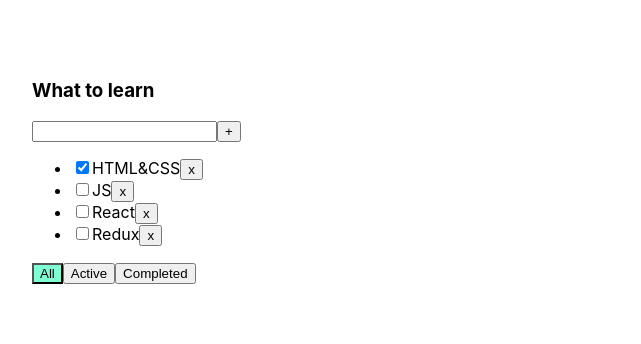
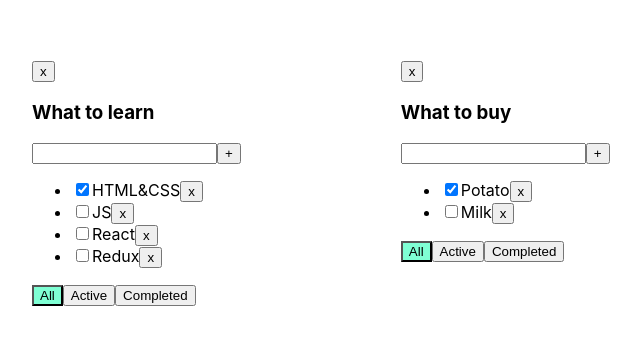
Before and after one commit to dasiklasik/train-second-todolist, a React (Create React App) app: page / in a window 1280 px wide. Shown: the top 344 px of the page, without its empty margins (28-669 px from the left). Built offline with nearby package versions, Linux system fonts and the light colour scheme.

Commit message:
add new functions

```diff
--- a/src/App.tsx
+++ b/src/App.tsx
@@ -3,61 +3,101 @@ import './App.css';
 import {Todolist} from "./Todolist";
 import {v1} from "uuid";
 
-export type tasksType = {
+export type taskType = {
     id: string
     title: string
     isDone: boolean
+}
+
+type todolistType = {
+    id: string
+    title: string
+    filter: filterValuesType
+}
+
+type todolistTasksType = {
+    [key: string]: Array<taskType>
 }
 
 export type filterValuesType = 'all' | 'active' | 'completed'
 
 function App() {
 
-    let initialTasks: Array<tasksType> = [
+    let todolistId1 = v1();
+    let todolistId2 = v1();
+
+
+    const initialTasks: todolistTasksType = {
+        [todolistId1]: [
             {id: v1(), title: 'HTML&CSS', isDone: true},
             {id: v1(), title: 'JS', isDone: false},
             {id: v1(), title: 'React', isDone: false},
-        {id: v1(), title: 'Redux', isDone: false}
-    ]
-
-    let [tasks, setTasks] = useState<Array<tasksType>>(initialTasks)
-    let [filter, setFilter] = useState<filterValuesType>('all')
-
-    const removeTask = (id: string) => {
-        let copyTasks = [...tasks]
-        setTasks(copyTasks.filter(t => t.id !== id))
+            {id: v1(), title: 'Redux', isDone: false},
+        ],
+        [todolistId2]: [
+            {id: v1(), title: 'Potato', isDone: true},
+            {id: v1(), title: 'Milk', isDone: false},
+        ],
     }
 
-    const filterTasks = (filter: filterValuesType) => {
-        setFilter(filter)
+    let [tasks, setTasks] = useState<todolistTasksType>(initialTasks)
+    let [todolists, setTodolists] = useState<Array<todolistType>>([
+        {id: todolistId1, title: 'What to learn', filter: 'all'},
+        {id: todolistId2, title: 'What to buy', filter: 'all'}
+    ])
+
+
+    const removeTask = (todolistId: string, taskId: string) => {
+        setTasks({...tasks, [todolistId]: tasks[todolistId].filter(t => t.id !== taskId)})
     }
 
-    const addTask = (title: string) => {
-      setTasks([{id: v1(), title, isDone: false}, ...tasks])
+    const filterTasks = (todolistId: string, filter: filterValuesType) => {
+        setTodolists(todolists.map(tl => tl.id === todolistId ? {...tl, filter} : tl))
     }
 
-    const changeStatus = (id: string, isDone: boolean) => {
-      setTasks(tasks.map(t => t.id === id ? {...t, isDone} : t))
+    const addTask = (todolistId: string, title: string) => {
+        setTasks({...tasks, [todolistId]: [{id: v1(), title, isDone: false}, ...tasks[todolistId]]})
     }
 
-    let filteredTasks = tasks;
-    if (filter === 'completed') {
-        filteredTasks = filteredTasks.filter(t => t.isDone)
-    } else if (filter === 'active') {
-        filteredTasks = filteredTasks.filter(t => !t.isDone)
+    const changeStatus = (todolistId: string, taskId: string, isDone: boolean) => {
+        setTasks({...tasks, [todolistId]: tasks[todolistId]
+                .map(t => t.id === taskId ? {...t, isDone} : t)})
+    }
+
+    const removeTodolist = (todolistId: string) => {
+      setTodolists(todolists.filter(tl => tl.id !== todolistId))
+        delete tasks[todolistId]
+        console.log(tasks)
+    }
+
+    const changeTodolistTitle = (todolistId: string, title: string) => {
+      setTodolists(todolists.map(tl => tl.id === todolistId ? {...tl, title} : tl))
+    }
+
+    const changeTaskTitle = (todolistId: string, title: string, taskId: string|undefined) => {
+        setTasks({...tasks, [todolistId]: tasks[todolistId]
+            .map(t => t.id === taskId ? {...t, title} : t)})
     }
 
     return (
         <div className={'App'}>
+            {todolists.map(tl => {
+                return (
                     <Todolist
-               title="What to learn"
-               tasks={filteredTasks}
+                        title={tl.title}
+                        tasks={tasks[tl.id]}
                         removeTask={removeTask}
                         filterTasks={filterTasks}
                         addTask={addTask}
                         changeStatus={changeStatus}
-               filter={filter}
+                        filter={tl.filter}
+                        todolistId={tl.id}
+                        removeTodolist={removeTodolist}
+                        changeTodolistTitle={changeTodolistTitle}
+                        changeTaskTitle={changeTaskTitle}
                     />
+                )
+            })}
         </div>
     );
 }
--- /dev/null
+++ b/src/SuperTitle/SuperTitle.tsx
@@ -0,0 +1,53 @@
+import React, {useState, KeyboardEvent, ChangeEvent} from "react";
+
+type SuperTitlePropsType = {
+    title: string
+    todolistId: string
+    taskId?: string
+    changeTitle: (todolistId: string, title: string, taskId?: string) => void
+}
+
+export const SuperTitle = ({
+                        title,
+                        changeTitle,
+                        todolistId,
+                        taskId,
+                        ...props
+                    }: SuperTitlePropsType) => {
+    const [editMode, setEditMode] = useState<boolean>(false)
+    const [value, setValue] = useState<string>(title)
+
+    const onDoubleClickHandler = () => {
+        setEditMode(true)
+    }
+
+    const onBlurHandler = () => {
+        setEditMode(false)
+    }
+
+    const onEnterHandler = (e: KeyboardEvent<HTMLInputElement>) => {
+        if (e.key === 'Enter') {
+            if (taskId) {
+                changeTitle(todolistId, value, taskId)
+            } else {
+                changeTitle(todolistId, value)
+            }
+            setEditMode(false)
+        }
+    }
+
+    const onChangeHandler = (e: ChangeEvent<HTMLInputElement>) => {
+        setValue(e.currentTarget.value)
+    }
+
+    return (
+        <>
+            {!editMode ? <span onDoubleClick={onDoubleClickHandler}>{value}</span> :
+                <input
+                    value={value}
+                    onBlur={onBlurHandler}
+                    onChange={onChangeHandler}
+                    onKeyPress={onEnterHandler}/>}
+        </>
+    )
+}
--- a/src/Todolist.tsx
+++ b/src/Todolist.tsx
@@ -1,15 +1,20 @@
 import React, {ChangeEvent, KeyboardEvent, useState} from "react";
-import {filterValuesType, tasksType} from "./App";
+import {filterValuesType, taskType} from "./App";
 import './App.css'
+import {SuperTitle} from "./SuperTitle/SuperTitle";
 
 type TodolistPropsType = {
     title: string
-    tasks: Array<tasksType>
-    removeTask: (id: string) => void
-    filterTasks: (filter: filterValuesType) => void
-    addTask: (title: string) => void
-    changeStatus: (id: string, isDone: boolean) => void
+    tasks: Array<taskType>
+    removeTask: (todolistId: string, taskId: string) => void
+    filterTasks: (todolistId: string, filter: filterValuesType) => void
+    addTask: (todolistId: string, title: string) => void
+    changeStatus: (todolistId: string, taskId: string, isDone: boolean) => void
     filter: filterValuesType
+    todolistId: string
+    removeTodolist: (todolistId: string) => void
+    changeTodolistTitle: (todolistId: string, title: string) => void
+    changeTaskTitle: (todolistId: string, title: string, taskId: string|undefined) => void
 }
 
 export const Todolist = ({
@@ -19,20 +24,24 @@ export const Todolist = ({
                              filterTasks,
                              addTask,
                              changeStatus,
-                             filter,...props
+                             filter,
+                             todolistId,
+                             removeTodolist,
+                             changeTodolistTitle,
+                             changeTaskTitle, ...props
                          }: TodolistPropsType) => {
 
     let [value, setValue] = useState<string>('')
     let [error, setError] = useState<string | null>(null)
 
-    const filterAll = () => filterTasks('all')
-    const filterActive = () => filterTasks('active')
-    const filterCompleted = () => filterTasks('completed')
+    const filterAll = () => filterTasks(todolistId, 'all')
+    const filterActive = () => filterTasks(todolistId, 'active')
+    const filterCompleted = () => filterTasks(todolistId, 'completed')
 
     const addTaskHandler = () => {
         let title = value.trim()
         if (title !== '') {
-            addTask(value)
+            addTask(todolistId, value)
         } else {
             setError('Title is required!')
         }
@@ -41,14 +50,14 @@ export const Todolist = ({
 
     const changeInputValueHandler = (e: ChangeEvent<HTMLInputElement>) => {
         setError(null)
-      setValue(e.currentTarget.value)
+        setValue(e.currentTarget.value)
     }
 
     const onEnterHandler = (e: KeyboardEvent<HTMLInputElement>) => {
         if (e.key === 'Enter') {
             let title = value.trim()
             if (title !== '') {
-                addTask(value)
+                addTask(todolistId, value)
             } else {
                 setError('Title is required!')
             }
@@ -56,30 +65,49 @@ export const Todolist = ({
         }
     }
 
+    const removeTodolistHandler = () => {
+        removeTodolist(todolistId)
+    }
 
 
+    let filteredTasks = tasks;
+    if (filter === 'completed') {
+        filteredTasks = filteredTasks.filter(t => t.isDone)
+    } else if (filter === 'active') {
+        filteredTasks = filteredTasks.filter(t => !t.isDone)
+    }
 
     return (
         <div className="App">
             <div>
-                <h3>{title}</h3>
+                <button onClick={removeTodolistHandler}>x</button>
+                <h3><SuperTitle title={title}
+                                changeTitle={changeTodolistTitle}
+                                todolistId={todolistId}
+                /></h3>
+
                 <div>
-                    <input className={error ? 'error' : ''} value={value} onKeyPress={onEnterHandler} onChange={changeInputValueHandler}/>
+                    <input className={error ? 'error' : ''} value={value} onKeyPress={onEnterHandler}
+                           onChange={changeInputValueHandler}/>
                     <button onClick={addTaskHandler}>+</button>
                     {error ? <div className={'error-message'}>{error}</div> : <></>}
                 </div>
                 <ul>
-                    {tasks.map(t => <li key={t.id}>
+                    {filteredTasks.map(t => <li key={t.id}>
                         <input type={'checkbox'} checked={t.isDone}
-                               onChange={(e) => changeStatus(t.id, e.currentTarget.checked)}/>
-                        <span>{t.title}</span>
-                        <button onClick={() => removeTask(t.id)}>x</button>
+                               onChange={(e) =>
+                                   changeStatus(todolistId, t.id, e.currentTarget.checked)}/>
+                        <SuperTitle title={t.title} todolistId={todolistId} changeTitle={changeTaskTitle}/>
+                        <button onClick={() => removeTask(todolistId, t.id)}>x</button>
                     </li>)}
                 </ul>
                 <div>
                     <button className={filter === 'all' ? 'active-filter' : ''} onClick={filterAll}>All</button>
-                    <button className={filter === 'active' ? 'active-filter' : ''} onClick={filterActive}>Active</button>
-                    <button className={filter === 'completed' ? 'active-filter' : ''} onClick={filterCompleted}>Completed</button>
+                    <button className={filter === 'active' ? 'active-filter' : ''} onClick={filterActive}>Active
+                    </button>
+                    <button className={filter === 'completed' ? 'active-filter' : ''}
+                            onClick={filterCompleted}>Completed
+                    </button>
                 </div>
             </div>
         </div>
```
Lines whose indentation alone changed are shown as unchanged.
